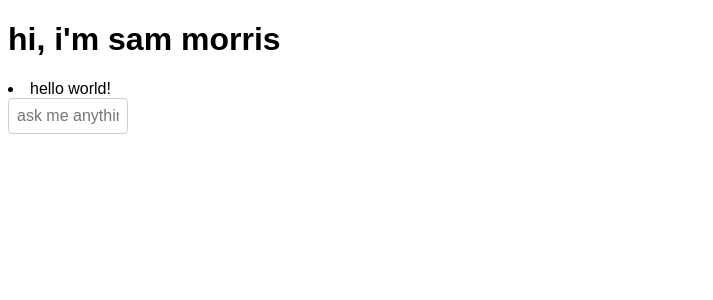
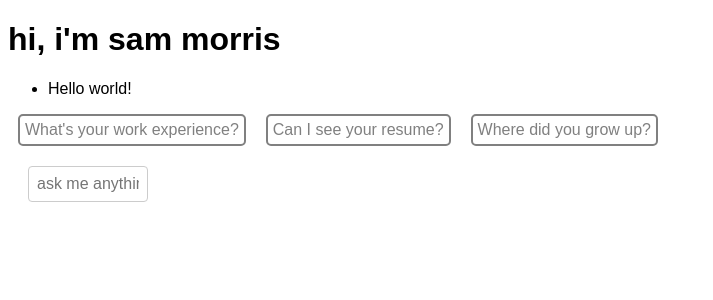
Before and after one commit to dodobird181/sambot2, a Flask app: page / in a window 1280 px wide. Shown: the top 300 px of the page, without its empty margins (0-713 px from the left). Run offline with Flask 3, Linux system fonts and the light colour scheme; some web fonts are replaced.

Commit message:
add suggestion pills

```diff
--- a/src/app.py
+++ b/src/app.py
@@ -1,5 +1,6 @@
 import flask
 import settings
+import models
 
 app = flask.Flask(__name__)
 app.secret_key = settings.FLASK_SECRET_KEY
@@ -7,12 +8,9 @@ app.secret_key = settings.FLASK_SECRET_KEY
 
 @app.route("/")
 def home():
-    return flask.render_template("home.html", messages=[
-        {
-            'role': 'assistant',
-            'content': 'hello world!',
-        },
-    ])
+    messages = [models.Message(role='user', content='Hello world!')]
+    pills = ['What\'s your work experience?', 'Can I see your resume?', 'Where did you grow up?']
+    return flask.render_template("home.html", messages=messages, pills=pills)
 
 
 if __name__ == "__main__":
--- /dev/null
+++ b/src/models.py
@@ -0,0 +1,7 @@
+import dataclasses
+
+
+@dataclasses.dataclass
+class Message:
+    role: str
+    content: str
--- a/src/static/index.css
+++ b/src/static/index.css
@@ -19,6 +19,27 @@ body, input {
     transition: width 0.2s ease-out; /* Smooth transition for width change */
     border: 1px solid #ccc;
     border-radius: 4px;
+    margin: 20px 20px;
+}
+
+.pill-container {
+    display: flex;
+}
+
+.pill {
+    border: grey 2px solid;
+    color: grey;
+    padding: 5px;
+    border-radius: 5px;
+    width: auto;
+    margin: 0 10px;
+    cursor: pointer;
+    transition: background-color 0.3s ease;
+}
+
+.pill:hover {
+    background-color: blue; /* Change the background color on hover */
+    color: white; /* Optional: Change the text color on hover for better contrast */
 }
 
 .hidden {
--- a/src/static/index.js
+++ b/src/static/index.js
@@ -1,13 +1,26 @@
 
 
 document.addEventListener("DOMContentLoaded", () => {
-    const growingInputs = document.getElementsByClassName('growing-input');
-    const textWidthCalculator = document.getElementById('text-width-calculator');
-    for (let i = 0; i < growingInputs.length; i++) {
-        growingInputs[i].addEventListener('input', function() {
-            textWidthCalculator.textContent = this.value;
-            const width = textWidthCalculator.offsetWidth;
-            this.style.width = (width + 20) + 'px'; // Add some padding to avoid too tight fit
+
+    const inputBox = document.getElementById('inputBox');
+    const textWidthCalculator = document.getElementById('textWidthCalculator');
+    const pills = document.querySelectorAll('.pill');
+
+    // grow input box when text added
+    inputBox.addEventListener('input', function() {
+        textWidthCalculator.textContent = this.value;
+        const width = textWidthCalculator.offsetWidth;
+        this.style.width = (width + 20) + 'px';
+    });
+
+    // submit response on pill click
+    pills.forEach(pill => {
+        pill.addEventListener('click', () => {
+            inputBox.value = pill.textContent;
+            inputBox.dispatchEvent(new Event('input'));
+            // TODO submit here once submission is built
         });
-    }
+    });
+
+
 });
--- a/src/templates/home.html
+++ b/src/templates/home.html
@@ -13,13 +13,19 @@
     </head>
     <body>
         <h1>hi, i'm sam morris</h1>
-        {% for message in messages %}
-            <li class="{{ message.role }}">{{ message.content }}</li>
-        {% endfor %}
+        <ul>
+            {% for message in messages %}
+                <li class="{{ message.role }}">{{ message.content }}</li>
+            {% endfor %}
+        </ul>
+        <div class="pill-container">
+            {% for pill in pills %}
+                <p class="pill">{{ pill }}</p>
+            {% endfor %}
+        </div>
         <div class="input-container">
-            <input class="growing-input" type="text" placeholder="ask me anything">
-            <span id="text-width-calculator" class="hidden"></span>
+            <input id="inputBox" class="growing-input" type="text" placeholder="ask me anything">
+            <span id="textWidthCalculator" class="hidden"></span>
         </div>
-
     </body>
 </html>
```
